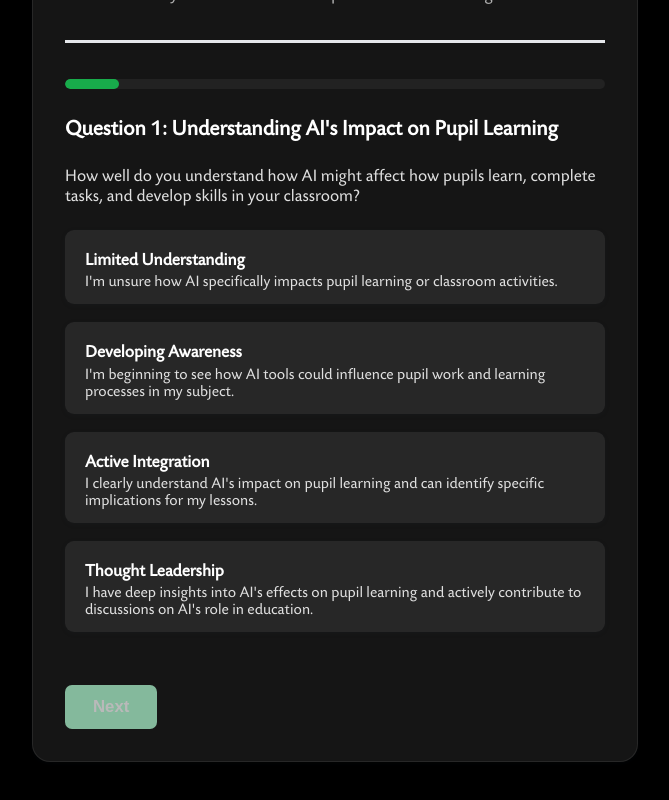
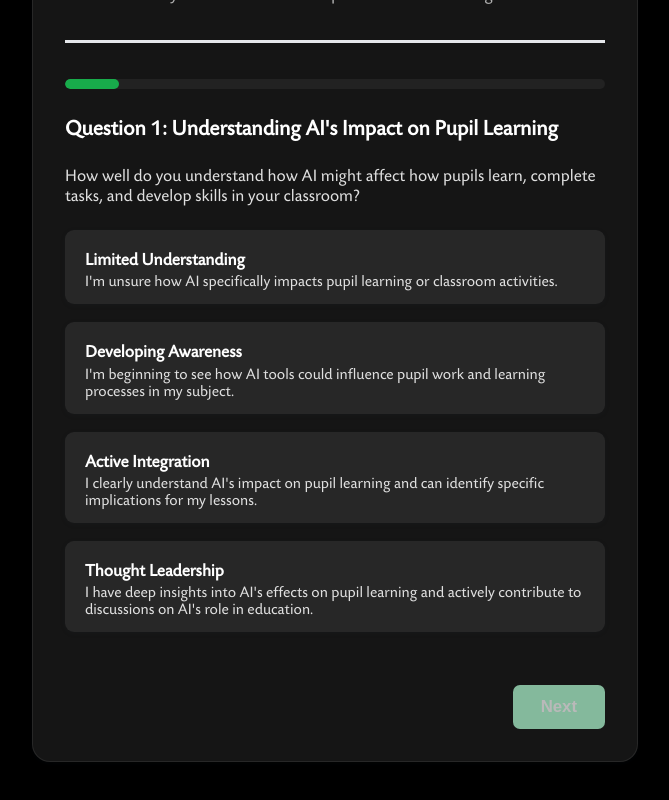
Before and after one commit to Morph23/AIAssessmentTool, a Next.js app: page /assessment in a window 1280 px wide. Shown: the part 386-1186 px from the top of the page, without its empty margins (305-974 px from the left). Built offline with nearby package versions, Linux system fonts and the light colour scheme.

Commit message:
Maintenance

```diff
--- a/pages/assessment.js
+++ b/pages/assessment.js
@@ -321,9 +321,12 @@ export default function Assessment() {
             ))}
           </div>
           <div className="assessment-nav-row">
+            <div style={{ flex: 1 }}>
               {current > 0 && (
                 <button className="assessment-nav-btn" type="button" onClick={handlePrev}>Previous</button>
               )}
+            </div>
+            <div>
               {current < QUESTIONS.length - 1 ? (
                 <button className="assessment-nav-btn primary" type="button" onClick={handleNext} disabled={!selected}>Next</button>
               ) : (
@@ -332,6 +335,7 @@ export default function Assessment() {
             </div>
           </div>
         </div>
+      </div>
     </>
   );
 }
--- a/pages/index.js
+++ b/pages/index.js
@@ -40,7 +40,7 @@ export default function Home() {
         <div className="assessment-card">
           <h1 className="assessment-title">Personalised AI Teacher Assessment</h1>
           <p className="assessment-subtitle">Evaluate your readiness to incorporate AI into teaching activities.</p>
-          <hr className="assessment-divider" />
+
           <div className="assessment-welcome">
             <h2 className="assessment-welcome-title">Welcome!</h2>
             <p className="assessment-welcome-para">This assessment evaluates your AI readiness in teaching, providing a personalized development plan. Please tell us about your teaching background to customize your analysis.</p>
```
Lines whose indentation alone changed are shown as unchanged.
